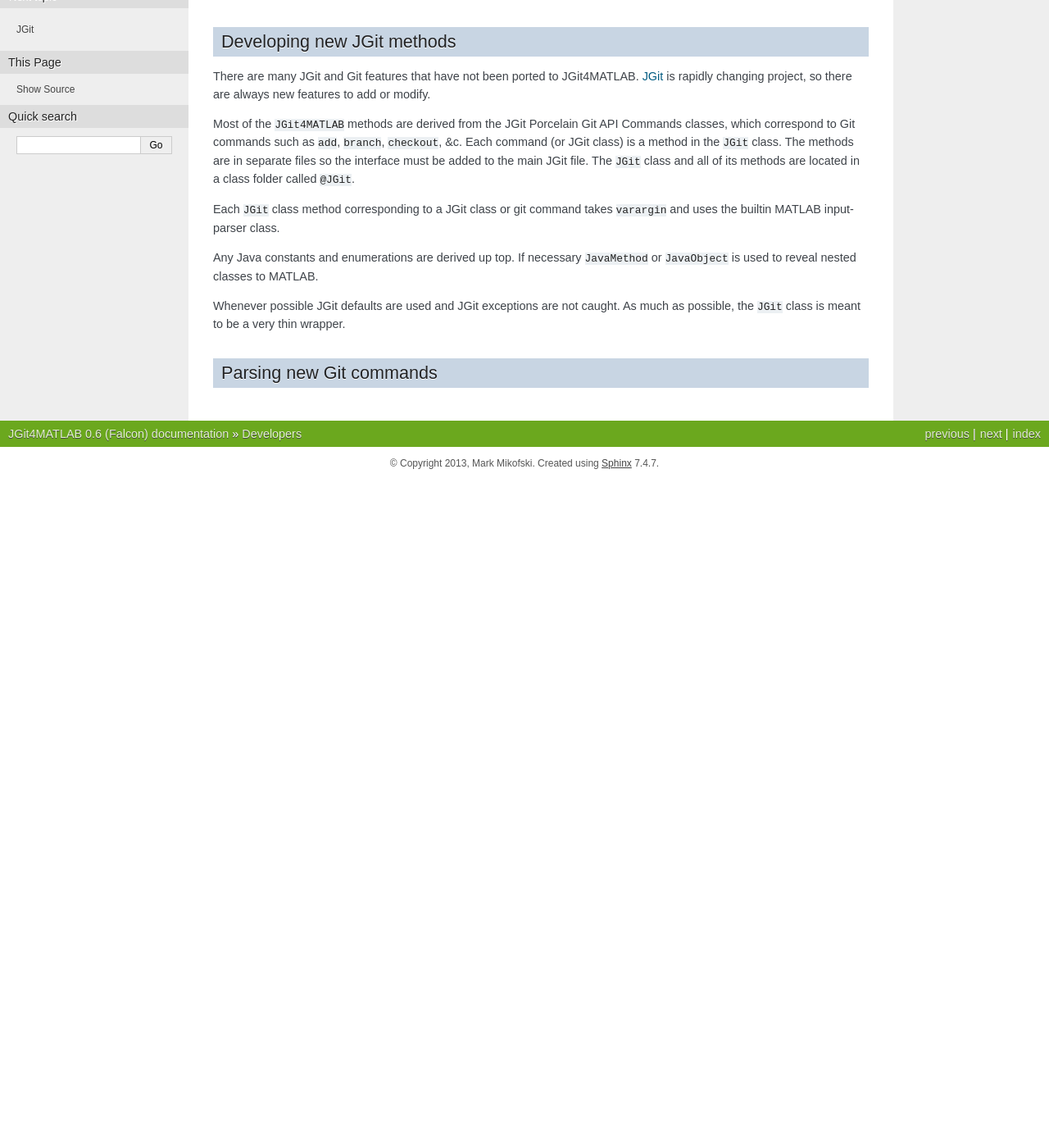
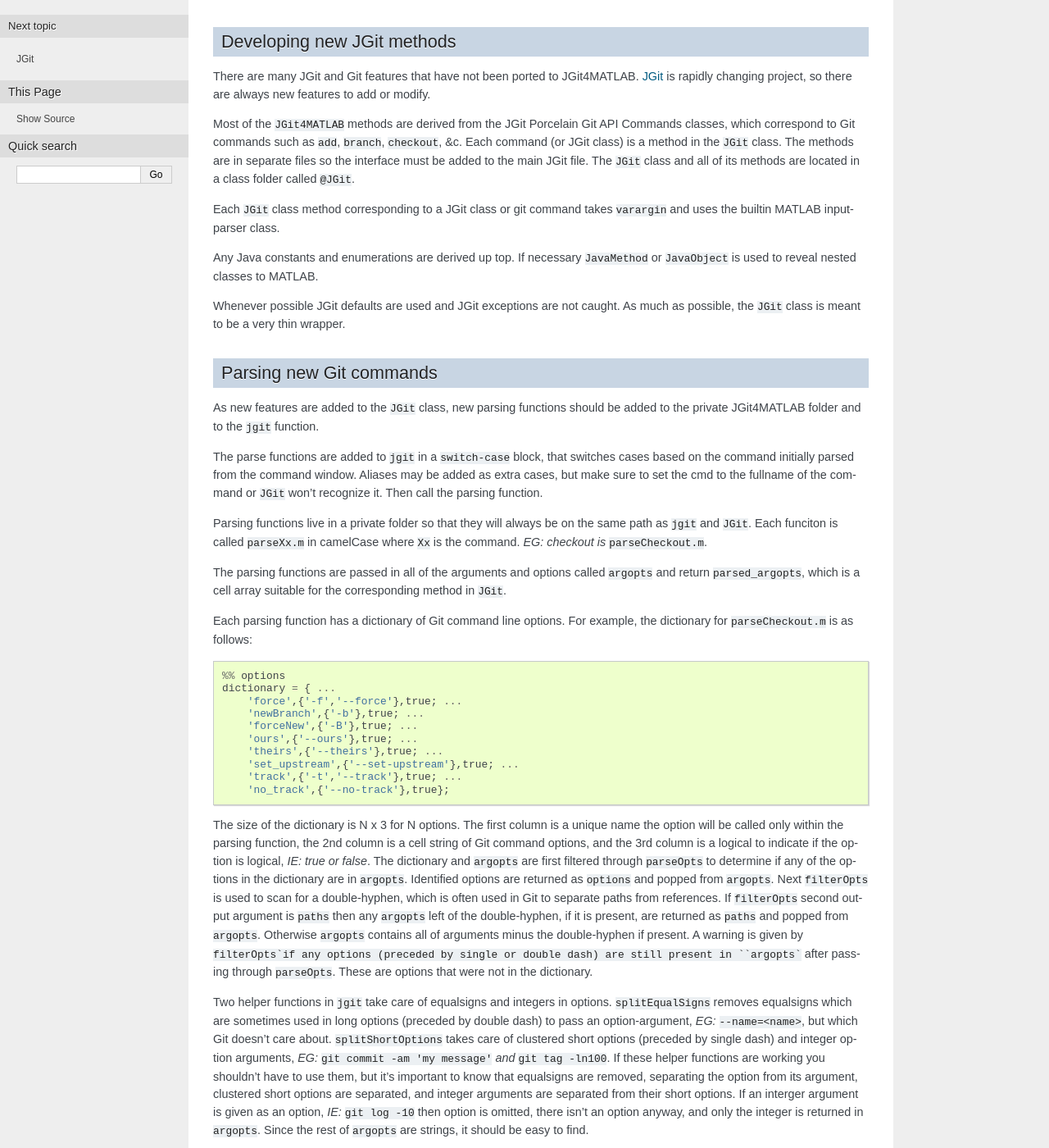
Before and after one commit to mikofski/JGit4MATLAB, a Sphinx documentation site: the page built from docs/developers/developers.rst, in a window 1280 px wide and 1400 px high, scrolled down 270 px. Shown: the whole window at 82% size. Built offline with Sphinx 7.4.7, drawn with Linux system fonts in a browser that asks for light colours; cross-references to code outside the pages are shown as plain code; before the commit the page ends 900 px from its top, so only the background shows below that; some of the changed text lies outside the part shown.

Commit message:
fix test, add testRepo.zip, new content

```diff
--- a/docs/developers/developers.rst
+++ b/docs/developers/developers.rst
@@ -40,3 +40,79 @@
 
 Parsing new Git commands
 ------------------------
+As new features are added to the :class:`JGit` class, new parsing functions
+should be added to the private JGit4MATLAB folder and to the
+:func:`jgit` function.
+
+The parse functions are added to :func:`jgit` in a ``switch-case`` block, that
+switches cases based on the command initially parsed from the command window.
+Aliases may be added as extra cases, but make sure to set the cmd to the
+fullname of the command or :class:`JGit` won't recognize it. Then call the
+parsing function.
+
+Parsing functions live in a private folder so that they will always be on the
+same path as :func:`jgit` and :class:`JGit`. Each funciton is called
+``parseXx.m`` in camelCase where ``Xx`` is the command. *EG: checkout is*
+``parseCheckout.m``.
+
+The parsing functions are passed in all of the arguments and options called
+``argopts`` and return ``parsed_argopts``, which is a cell array suitable for
+the corresponding method in :class:`JGit`.
+
+Each parsing function has a dictionary of Git command line options. For
+example, the dictionary for ``parseCheckout.m`` is as follows::
+
+    %% options
+    dictionary = { ...
+        'force',{'-f','--force'},true; ...
+        'newBranch',{'-b'},true; ...
+        'forceNew',{'-B'},true; ...
+        'ours',{'--ours'},true; ...
+        'theirs',{'--theirs'},true; ...
+        'set_upstream',{'--set-upstream'},true; ...
+        'track',{'-t','--track'},true; ...
+        'no_track',{'--no-track'},true};
+
+The size of the dictionary is N x 3 for N options. The first column is a unique
+name the option will be called only within the parsing function, the 2nd column
+is a cell string of Git command options, and the 3rd column is a logical to
+indicate if the option is logical, *IE: true or false*. The dictionary and
+``argopts`` are first filtered through :func:`parseOpts` to determine if any of
+the options in the dictionary are in ``argopts``. Identified options are
+returned as ``options`` and popped from ``argopts``. Next :func:`filterOpts` is
+used to scan for a double-hyphen, which is often used in Git to separate paths
+from references. If :func:`filterOpts` second output argument is ``paths`` then
+any ``argopts`` left of the double-hyphen, if it is present, are returned as
+``paths`` and popped from ``argopts``. Otherwise ``argopts`` contains all of
+arguments minus the double-hyphen if present. A warning is given by
+:func:`filterOpts`if any options (preceded by single or double dash) are still
+present in ``argopts`` after passing through :func:`parseOpts`. These are
+options that were not in the dictionary.
+
+Two helper functions in :func:`jgit` take care of equalsigns and integers in
+options. :func:`splitEqualSigns` removes equalsigns which are sometimes used in
+long options (preceded by double dash) to pass an option-argument, *EG:*
+``--name=<name>``, but which Git doesn't care about. :func:`splitShortOptions`
+takes care of clustered short options (preceded by single dash) and integer
+option arguments, *EG:* ``git commit -am 'my message'`` *and*
+``git tag -ln100``. If these helper functions are working you shouldn't have to
+use them, but it's important to know that equalsigns are removed, separating
+the option from its argument, clustered short options are separated, and
+integer arguments are separated from their short options. If an interger
+argument is given as an option, *IE:* ``git log -10`` then option is omitted,
+there isn't an option anyway, and only the integer is returned in ``argopts``.
+Since the rest of ``argopts`` are strings, it should be easy to find.
+
+Every parsed command has an entry in :func:`jgit_help` which is prints thes
+subset of git commands available, the command syntax and any other basic
+relevant info. These are displayed whenever ``jgit help <command>`` is used and
+should be relatively short.
+
+Unittests
+---------
+There should be unittests for as many changes as possible, using the `MATLAB
+Unittest framework
+<http://www.mathworks.com/help/matlab/matlab-unit-test-framework.html>`_.
+
+Documentation
+-------------
```
Also changed, not shown: 14 other files.
